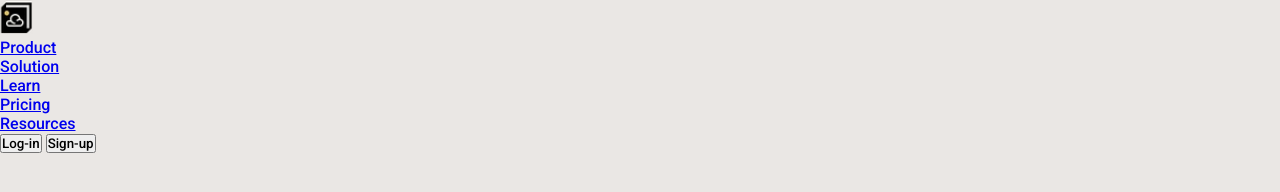
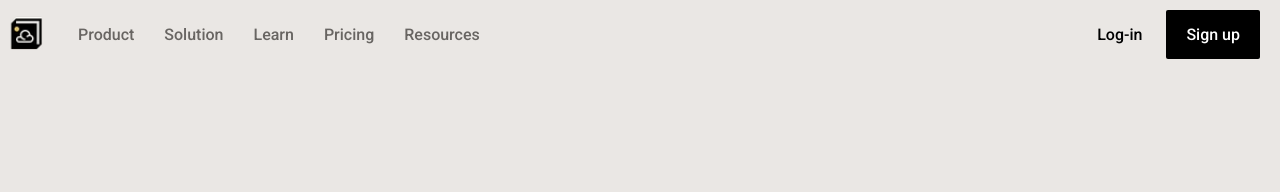
Before and after one commit to Reza-Golnari/Relationships, a plain HTML site: page index.html in a window 1280 px wide. Drawn offline with Linux system fonts and the light colour scheme.

Commit message:
Crated header and add hover.

```diff
--- a/index.html
+++ b/index.html
@@ -9,11 +9,11 @@
   </head>
   <body>
     <!-- start of header -->
-    <nav class="nav">
+    <header class="header">
       <div class="brand">
         <img src="images/Logo.PNG" alt="Logo" />
       </div>
-      <div class="menu">
+      <nav class="nav">
         <ul class="navbar">
           <li class="navbar-item">
             <a href="#" class="navbar-link">Product</a>
@@ -31,10 +31,12 @@
             <a href="#" class="navbar-link">Resources</a>
           </li>
         </ul>
-        <button class="menu-btn menu-btn-1">Log-in</button>
-        <button class="menu-btn menu-btn-1">Sign-up</button>
-      </div>
-    </nav>
+        <div class="btn-group">
+          <button class="btn-item-1" type="button">Log-in</button>
+          <button class="btn-item-2" type="button">Sign up</button>
+        </div>
+      </nav>
+    </header>
     <!-- end of header -->
   </body>
 </html>
--- a/sass/Style.scss
+++ b/sass/Style.scss
@@ -1,4 +1,10 @@
 @import url("https://fonts.googleapis.com/css2?family=Roboto:wght@500&display=swap");
+
+@mixin FlexBox($justify: center) {
+  display: flex;
+  align-items: center;
+  justify-content: $justify;
+}
 
 * {
   margin: 0;
@@ -7,6 +13,81 @@
 }
 body {
   min-height: 100vh;
-  max-width: 100vw;
+  max-width: 1600px;
   background-color: #eae7e4;
+  margin: auto;
+  font-size: 16px;
 }
+.header {
+  @include FlexBox(space-between);
+  padding: 10px;
+  .brand img {
+    width: 100%;
+  }
+  .nav {
+    width: 95%;
+    padding: 0 10px;
+    @include FlexBox(space-between);
+    .navbar {
+      @include FlexBox;
+      list-style: none;
+
+      &-item {
+        position: relative;
+        margin: 0 5px;
+        overflow: hidden;
+      }
+      &-link {
+        text-decoration: none;
+        padding: 10px;
+        color: #686562;
+        @include FlexBox();
+
+        &::after {
+          content: "";
+          position: absolute;
+          top: 80%;
+          right: -100%;
+          width: 100%;
+          height: 2px;
+          background-color: #686562a6;
+          border-radius: 5px;
+          transition: all 500ms;
+        }
+        &:hover {
+          &::after {
+            right: 0;
+          }
+        }
+      }
+    }
+
+    .btn-group {
+      .btn-item-1 {
+        padding: 15px 20px;
+        border: none;
+        background-color: #eae7e4;
+        border-radius: 2px;
+        cursor: pointer;
+        transition: all 400ms;
+        font-size: 1em;
+
+        &:hover {
+          transform: translatey(-1px);
+          background-color: #000;
+          color: #fff;
+        }
+      }
+      .btn-item-2 {
+        @extend .btn-item-1;
+        background-color: #000;
+        color: #fff;
+
+        &:hover {
+          background-color: #eae7e4;
+          color: #000;
+        }
+      }
+    }
+  }
+}
```
Also changed, not shown: css/Style.css, images/Capture.PNG, 1 other file.
